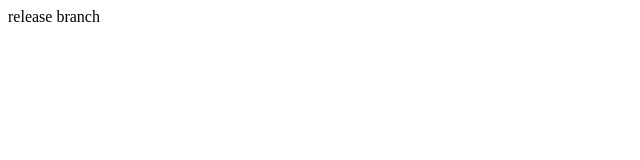
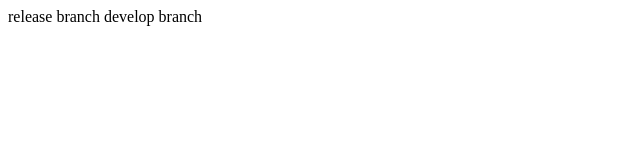
Before and after one commit to TroySandy/AgentsOfCodeServer, a plain HTML site: page index.html in a window 1280 px wide. Shown: the whole page, without its empty margins (0-640 px from the left). Drawn offline with Linux system fonts and the light colour scheme.

Commit message:
release branch

```diff
--- a/index.html
+++ b/index.html
@@ -8,5 +8,6 @@
 </head>
 <body>
     release branch
+    develop branch
 </body>
 </html>
```
